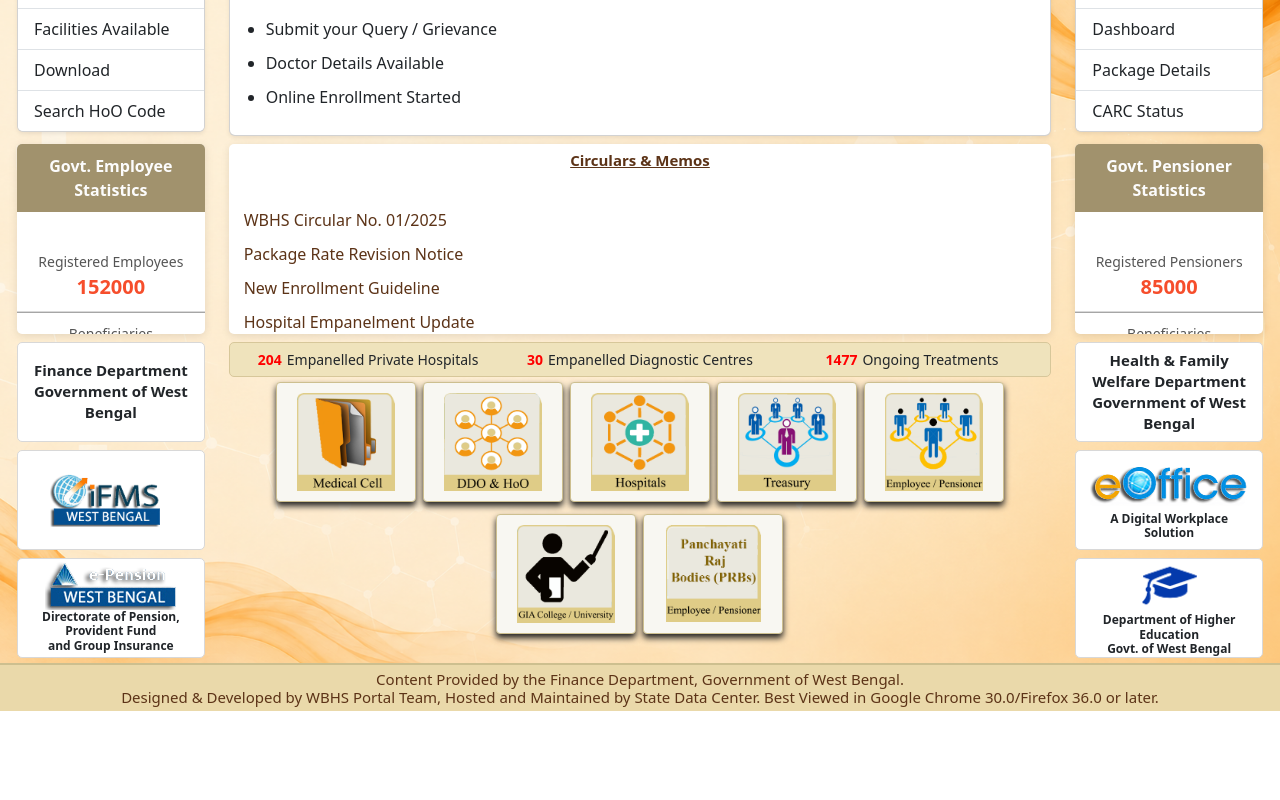
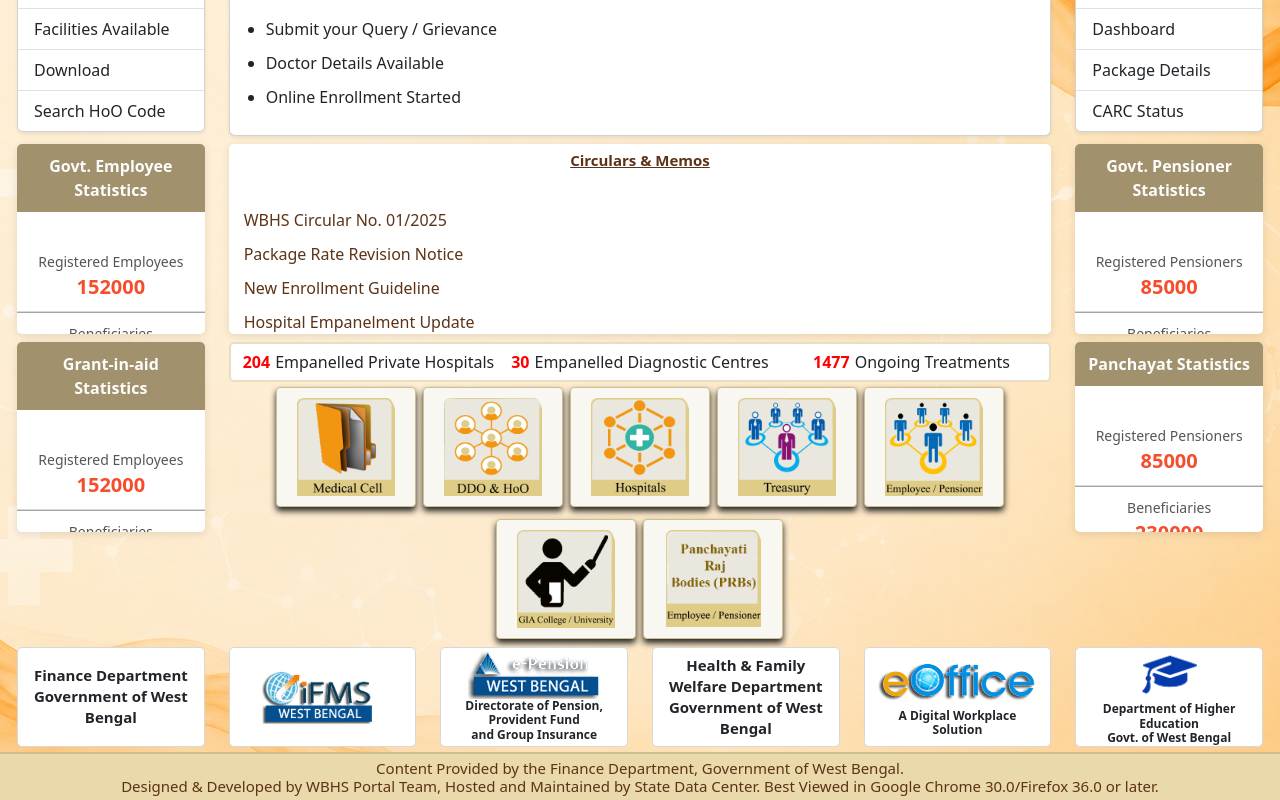
Before and after one commit to krishnendu6690/wbhs-portal-ui, an Angular app: page /home in a window 1280 px wide. Shown: the part 246-1046 px from the top of the page. Before the commit the page ends 957 px from the top, so only its background shows below. Built offline with nearby package versions, Linux system fonts and the light colour scheme.

Commit message:
office 01072026

```diff
--- a/src/app/home/home.html
+++ b/src/app/home/home.html
@@ -114,46 +114,24 @@
     <!-- Login tile(left-center-right) & strip PANEL -->
     <div class="col-12 mt-1">
       <div class="row mt-1">
-        <!-- Left final column -->
-        <div class="col-lg-2">
-          <a
-            href="https://finance.wb.gov.in/Fin_New/HomePage.aspx"
-            target="_blank"
-            class="card-link"
-          >
-            <div class="side-card card-button">
-              <div class="side-text">
-                Finance Department<br />
-                Government of West Bengal
+        <!-- GIA Statistics column -->
+        <div class="col-md-2">
+          <div class="stats-card">
+            <div class="stats-header">Grant-in-aid Statistics</div>
+            <div class="stats-body">
+              <div class="scroll-content employee-scroll">
+                @for (item of employeeStats; track item.title) {
+                  <div class="stats-item">
+                    <div class="label">{{ item.title }}</div>
+                    <div class="value">{{ item.value }}</div>
+                  </div>
+                }
               </div>
             </div>
-          </a>
-          <a
-            href="https://www.wbifms.gov.in/PORTAL/postlogin.html"
-            target="_blank"
-            class="card-link"
-          >
-            <div class="side-card mt-2 card-button">
-              <div class="logo-box card-button">
-                <img src="images/ifms_1.png" />
-              </div>
-            </div>
-          </a>
-          <a href="https://epension.wb.gov.in" target="_blank" class="card-link">
-            <div class="side-card mt-2 card-button">
-              <div class="logo-box">
-                <img src="images/e_payment.png" />
-              </div>
-
-              <div class="side-subtext">
-                Directorate of Pension, Provident Fund <br />
-                and Group Insurance
-              </div>
-            </div>
-          </a>
+          </div>
         </div>
 
-        <!-- Final Center column -->
+        <!-- Login tile Center column -->
         <div class="col-lg-8">
           <div class="portal-panel">
             <!-- bottom strip -->
@@ -180,8 +158,69 @@
           </div>
         </div>
 
-        <!-- Right final column -->
-        <div class="col-lg-2">
+        <!-- Panchayat Statistics column -->
+        <div class="col-md-2">
+          <div class="stats-card">
+            <div class="stats-header">Panchayat Statistics</div>
+            <div class="stats-body">
+              <div class="scroll-content pension-scroll">
+                @for (item of pensionerStats; track item.title) {
+                  <div class="stats-item">
+                    <div class="label">{{ item.title }}</div>
+                    <div class="value">{{ item.value }}</div>
+                  </div>
+                }
+              </div>
+            </div>
+          </div>
+        </div>
+      </div>
+    </div>
+
+    <div class="col-12 mt-1">
+      <div class="row mt-1">
+         <div class="col-lg-2">
+          <a
+            href="https://finance.wb.gov.in/Fin_New/HomePage.aspx"
+            target="_blank"
+            class="card-link"
+          >
+            <div class="side-card card-button">
+              <div class="side-text">
+                Finance Department<br />
+                Government of West Bengal
+              </div>
+            </div>
+          </a>
+         </div>
+         <div class="col-lg-2">
+          <a
+            href="https://www.wbifms.gov.in/PORTAL/postlogin.html"
+            target="_blank"
+            class="card-link"
+          >
+            <div class="side-card card-button">
+              <div class="logo-box card-button">
+                <img src="images/ifms_1.png" />
+              </div>
+            </div>
+          </a>
+         </div>
+         <div class="col-lg-2">
+          <a href="https://epension.wb.gov.in" target="_blank" class="card-link">
+            <div class="side-card card-button">
+              <div class="logo-box">
+                <img src="images/e_payment.png" />
+              </div>
+
+              <div class="side-subtext">
+                Directorate of Pension, Provident Fund <br />
+                and Group Insurance
+              </div>
+            </div>
+          </a>
+         </div>
+         <div class="col-lg-2">
           <a href="https://www.wbhealth.gov.in" target="_blank" class="card-link">
             <div class="side-card card-button">
               <div class="side-text">
@@ -190,9 +229,10 @@
               </div>
             </div>
           </a>
-
+         </div>
+         <div class="col-lg-2">
           <a href="https://eoffice.wb.gov.in" target="_blank" class="card-link">
-            <div class="side-card mt-2 card-button">
+            <div class="side-card card-button">
               <div class="logo-box">
                 <img src="images/e_office_btn_1.png" />
               </div>
@@ -203,9 +243,10 @@
               </div>
             </div>
           </a>
-
+         </div>
+         <div class="col-lg-2">
           <a href="https://epension.wb.gov.in" target="_blank" class="card-link">
-            <div class="side-card mt-2 card-button">
+            <div class="side-card card-button">
               <div class="logo-box">
                 <img src="images/CLG_UC.png" />
               </div>
@@ -216,7 +257,7 @@
               </div>
             </div>
           </a>
-        </div>
+         </div>
       </div>
     </div>
   </div>
--- a/src/app/home/home.scss
+++ b/src/app/home/home.scss
@@ -124,8 +124,8 @@
   align-items: center;
   justify-content: center;
 
-  background: #efe3bc;
-  border: 1px solid #d7c79a;
+  background: #ffffff;
+  border: 2px solid #e7dec3;
 
   padding: 6px 10px;
   gap: 15px;   // add this
@@ -138,7 +138,7 @@
   flex: 1;
   text-align: center;
   white-space: nowrap;  // keep text on one line
-  font-size: 14px;
+  font-size: 16px;
   //padding-right: px;
 }
 
@@ -176,6 +176,7 @@
   //padding: 10px;
   max-height: 100px;
 }
+
 
 .side-text {
   font-weight: 700;
```
